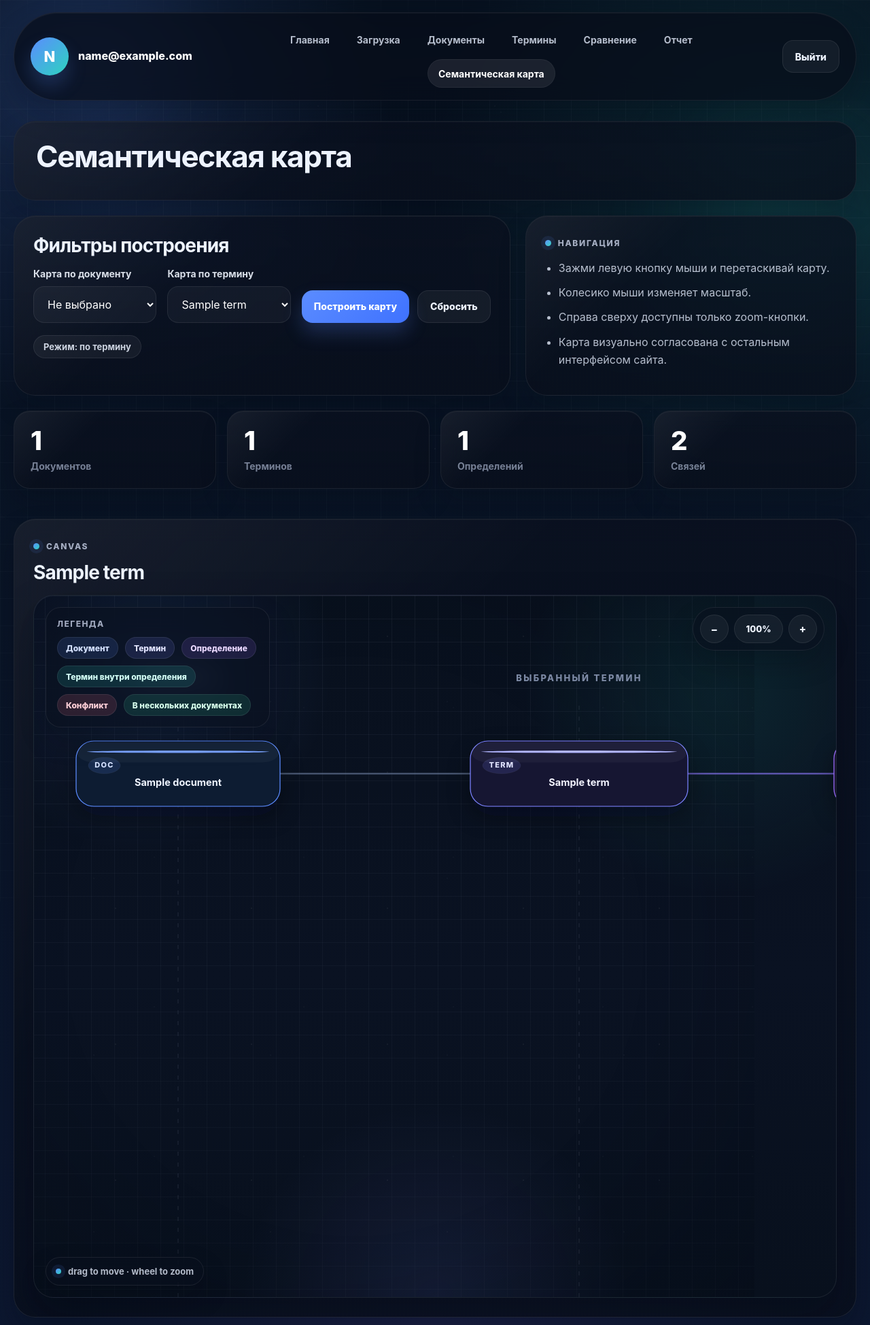
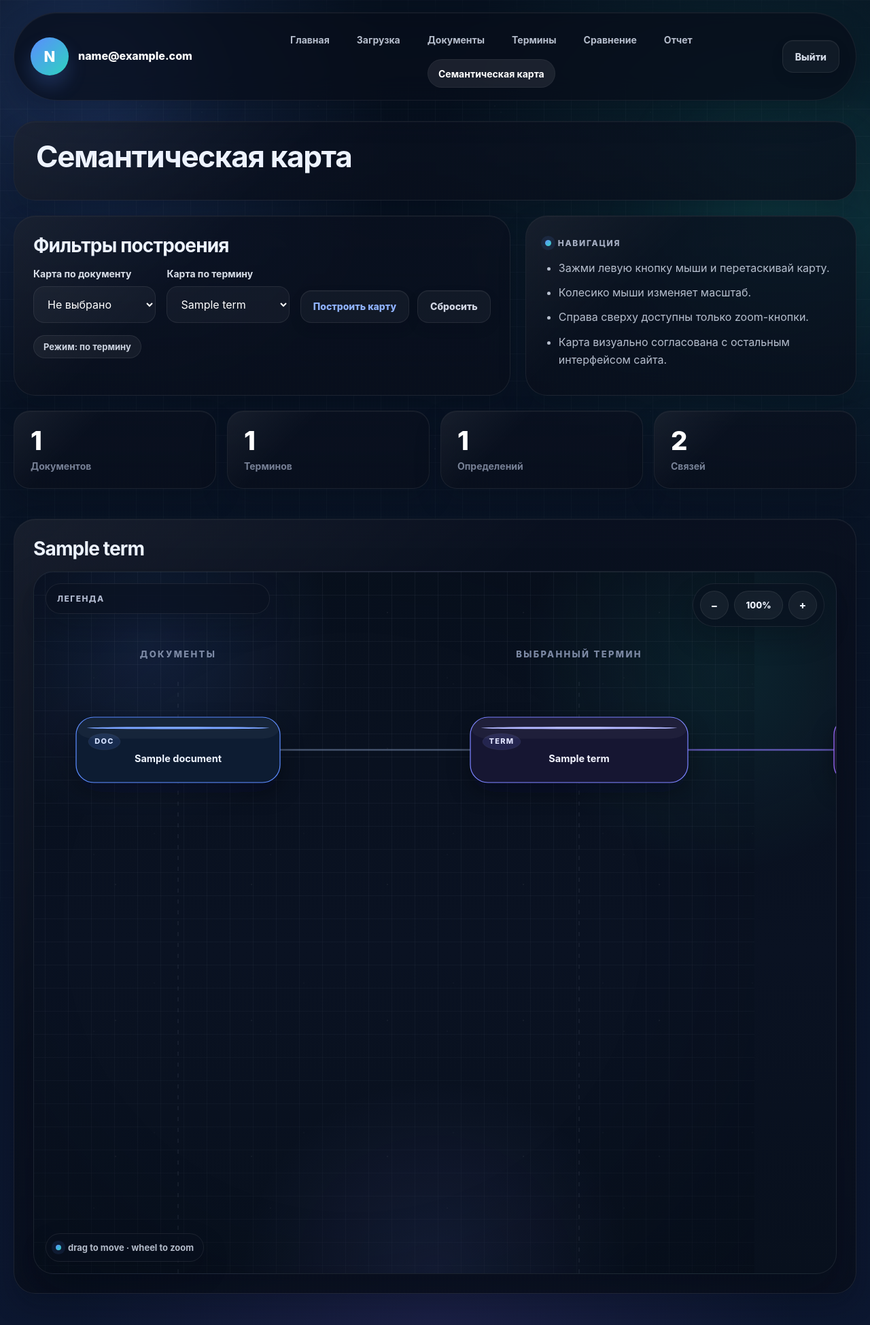
Before and after one commit to polinemaline/semantic_map, a Flask app: page /semantic-map?term_id=1 in a window 1280 px wide. Shown: the top 1949 px of the page at 68% size. Run offline with Flask 3, Linux system fonts and the light colour scheme; the visitor is signed in with stand-in values (Sample User, id 1); tables that the repository leaves empty hold one stand-in row (values such as "Sample post").

Commit message:
до приемки кристинки (полностью починила внешний вид)

```diff
--- a/diplom/app/static/css/style.css
+++ b/diplom/app/static/css/style.css
@@ -670,52 +670,104 @@ tbody tr:hover td {
 }
 
 .text-link {
-    color: #9cbcff;
+    color: #8fb2ff;
     font-weight: 700;
-    transition: 0.18s ease;
+    transition: color 0.18s ease, opacity 0.18s ease;
 }
 
 .text-link:hover {
-    color: #c8d8ff;
+    color: #c4d5ff;
+}
+
+.text-link-danger {
+    color: #ff8fa3;
+}
+
+.text-link-danger:hover {
+    color: #ffc0cb;
+}
+
+.text-link-button {
+    padding: 0;
+    border: none;
+    background: transparent;
+    box-shadow: none;
+    min-height: auto;
+    cursor: pointer;
 }
 
 .button {
     min-height: 48px;
     padding: 12px 18px;
-    border: none;
     border-radius: 16px;
     display: inline-flex;
     align-items: center;
     justify-content: center;
-    background: linear-gradient(135deg, #5b8cff 0%, #3f72ff 100%);
-    color: #ffffff;
+    background: rgba(255,255,255,0.04);
+    border: 1px solid rgba(255,255,255,0.08);
+    color: #8fb2ff;
     font-size: 14px;
     font-weight: 800;
     cursor: pointer;
-    box-shadow: 0 14px 28px rgba(91, 140, 255, 0.24);
-    transition: 0.18s ease;
+    box-shadow:
+        inset 0 1px 0 rgba(255,255,255,0.04),
+        0 8px 18px rgba(3, 8, 18, 0.10);
+    transition:
+        background 0.18s ease,
+        border-color 0.18s ease,
+        color 0.18s ease,
+        transform 0.18s ease,
+        box-shadow 0.18s ease;
 }
 
 .button:hover {
+    background: rgba(255,255,255,0.07);
+    border-color: rgba(255,255,255,0.12);
+    color: #b7ccff;
     transform: translateY(-1px);
-    box-shadow: 0 18px 34px rgba(91, 140, 255, 0.28);
+    box-shadow:
+        inset 0 1px 0 rgba(255,255,255,0.05),
+        0 12px 24px rgba(3, 8, 18, 0.14);
+}
+
+.button:active {
+    transform: translateY(0);
 }
 
 .button-secondary {
-    background: rgba(255,255,255,0.05);
-    color: #edf3ff;
+    background: rgba(255,255,255,0.04);
+    color: rgba(237, 243, 255, 0.88);
     border: 1px solid rgba(255,255,255,0.08);
-    box-shadow: none;
+    box-shadow:
+        inset 0 1px 0 rgba(255,255,255,0.04),
+        0 8px 18px rgba(3, 8, 18, 0.10);
 }
 
 .button-secondary:hover {
-    background: rgba(255,255,255,0.08);
-    box-shadow: none;
+    background: rgba(255,255,255,0.07);
+    color: #ffffff;
+    border-color: rgba(255,255,255,0.12);
+    box-shadow:
+        inset 0 1px 0 rgba(255,255,255,0.05),
+        0 12px 24px rgba(3, 8, 18, 0.14);
 }
 
 .button-danger {
-    background: linear-gradient(135deg, #fb7185 0%, #e84b68 100%);
-    box-shadow: 0 14px 28px rgba(251, 113, 133, 0.22);
+    background: rgba(255,255,255,0.04);
+    color: #ff8fa3;
+    border: 1px solid rgba(255,255,255,0.08);
+    box-shadow:
+        inset 0 1px 0 rgba(255,255,255,0.04),
+        0 8px 18px rgba(3, 8, 18, 0.10);
+}
+
+.button-danger:hover {
+    background: rgba(255,255,255,0.07);
+    color: #ffc0cb;
+    border-color: rgba(255,255,255,0.12);
+    box-shadow:
+        inset 0 1px 0 rgba(255,255,255,0.05),
+        0 12px 24px rgba(3, 8, 18, 0.14);
 }
 
 .page-intro {
--- a/diplom/app/templates/compare.html
+++ b/diplom/app/templates/compare.html
@@ -42,7 +42,9 @@
                             <td>
                                 <div class="table-title">{{ term.name }}</div>
                             </td>
-                            <td>{{ term.documents_count }}</td>
+                            <td>
+                                <span class="status-pill">{{ term.documents_count }}</span>
+                            </td>
                             <td>
                                 <span class="status-pill" style="background: rgba(251, 113, 133, 0.14); color: #ffd0d8;">
                                     {{ term.unique_definitions_count }}
--- a/diplom/app/templates/semantic_map.html
+++ b/diplom/app/templates/semantic_map.html
@@ -123,17 +123,40 @@
     top: 18px;
     left: 18px;
     width: 330px;
-    padding: 16px;
     border-radius: 22px;
+    overflow: hidden;
 }
 
-.map-legend-title {
-    margin-bottom: 12px;
-    color: rgba(223, 232, 255, 0.70);
+.map-legend-summary {
+    list-style: none;
+    cursor: pointer;
+    padding: 14px 16px;
+    color: rgba(223, 232, 255, 0.78);
     font-size: 12px;
     font-weight: 800;
     letter-spacing: 0.12em;
     text-transform: uppercase;
+    user-select: none;
+}
+
+.map-legend-summary::-webkit-details-marker {
+    display: none;
+}
+
+.map-legend-summary::marker {
+    display: none;
+}
+
+.map-legend-summary:hover {
+    background: rgba(255,255,255,0.04);
+}
+
+.map-legend-panel {
+    padding: 0 16px 16px;
+}
+
+.map-legend:not([open]) .map-legend-panel {
+    display: none;
 }
 
 .map-legend-grid {
@@ -278,9 +301,7 @@
 
 <section class="page-intro glass-panel">
     <div>
-
         <h1>Семантическая карта</h1>
-
     </div>
 </section>
 
@@ -289,7 +310,6 @@
         <section class="glass-panel map-panel">
             <div class="section-head">
                 <div>
-
                     <h2>Фильтры построения</h2>
                 </div>
             </div>
@@ -375,14 +395,14 @@
         <section class="section-card glass-panel">
             <div class="section-head">
                 <div>
-                    <span class="eyebrow">Canvas</span>
                     <h2>{{ map_summary.title }}</h2>
                 </div>
             </div>
 
             <div class="map-shell-wrap">
-                <div class="map-floating map-legend">
-                    <div class="map-legend-title">Легенда</div>
+                <details class="map-floating map-legend">
+                    <summary class="map-legend-summary">Легенда</summary>
+                    <div class="map-legend-panel">
                         <div class="map-legend-grid">
                             <span class="map-chip map-chip-doc">Документ</span>
                             <span class="map-chip map-chip-term">Термин</span>
@@ -392,6 +412,7 @@
                             <span class="map-chip map-chip-shared">В нескольких документах</span>
                         </div>
                     </div>
+                </details>
 
                 <div class="map-floating map-zoom">
                     <button class="map-zoom-btn" type="button" data-action="zoom-out">−</button>
```
Also changed, not shown: diplom/app/templates/documents.html (+9 -5 lines), diplom/app/templates/index.html (+6 -2 lines), diplom/app/templates/terms.html (+6 -2 lines). Lines whose indentation alone changed are shown as unchanged.
